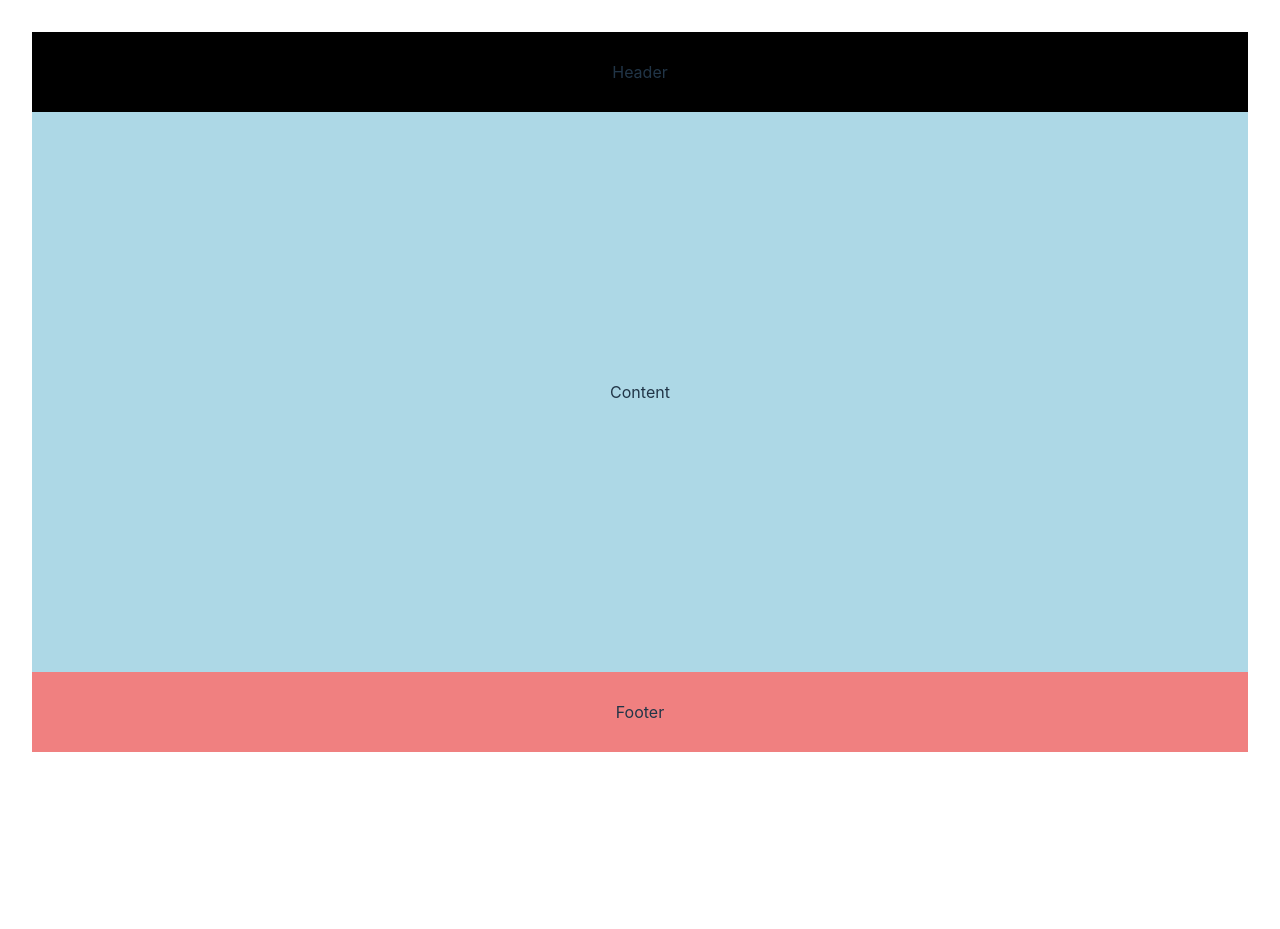
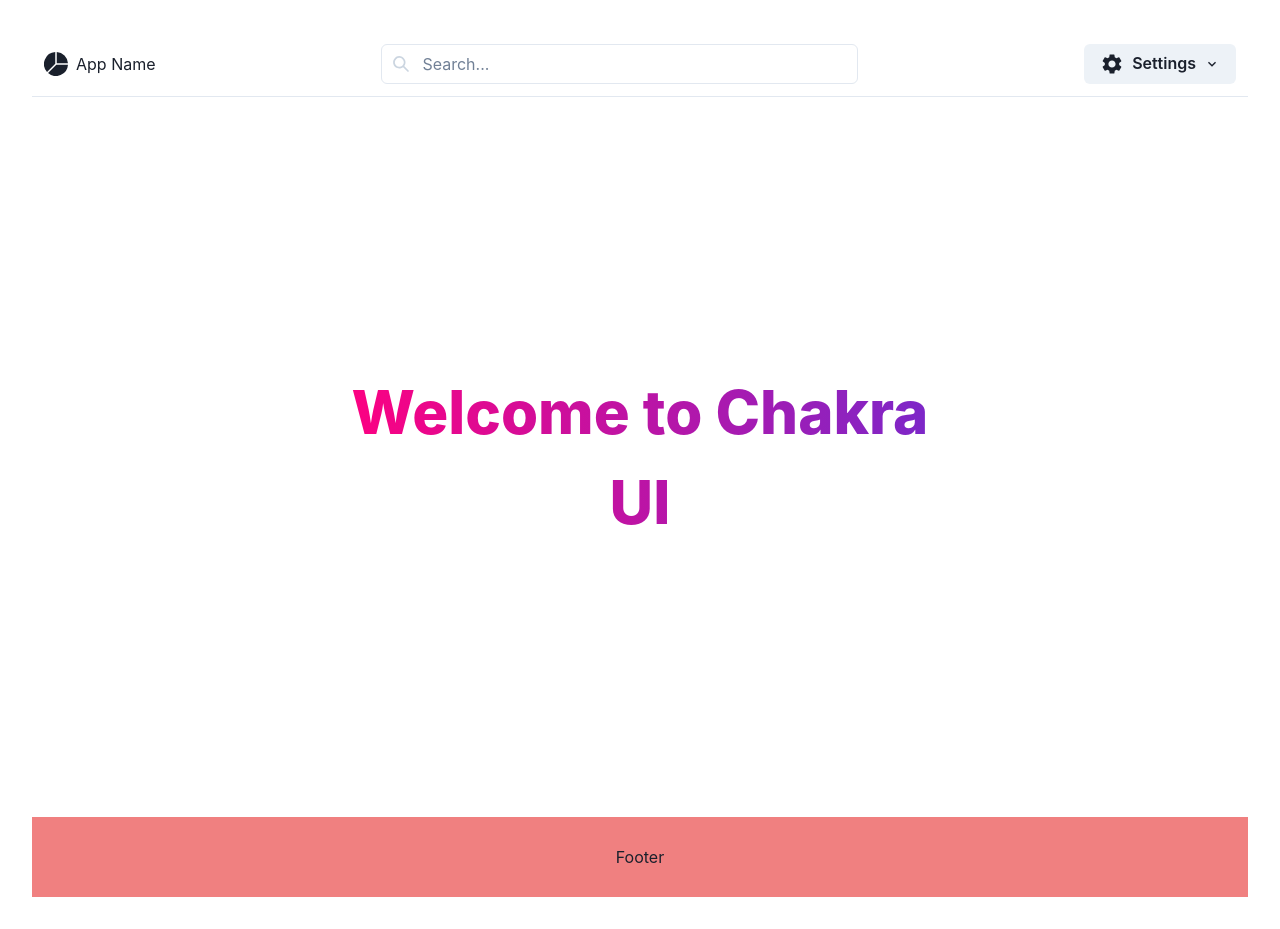
Before and after one commit to RioSebastianR/practica-pagina-web-seba, a React (Vite) app in the folder practicas-react/: page / in a window 1280 px wide. Before the commit the page ends 800 px from the top, so only its background shows below. Built offline with nearby package versions, Linux system fonts and the light colour scheme.

Commit message:
Agrego chakra-ui

```diff
--- a/practicas-react/package.json
+++ b/practicas-react/package.json
@@ -9,6 +9,7 @@
     "preview": "vite preview"
   },
   "dependencies": {
+    "@chakra-ui/icons": "^2.0.4",
     "react": "^18.2.0",
     "react-dom": "^18.2.0"
   },
@@ -16,6 +17,7 @@
     "@types/react": "^18.0.15",
     "@types/react-dom": "^18.0.6",
     "@vitejs/plugin-react": "^2.0.0",
+    "react-icons": "^4.4.0",
     "vite": "^3.0.0"
   }
 }
--- a/practicas-react/src/App.jsx
+++ b/practicas-react/src/App.jsx
@@ -3,13 +3,17 @@ import Header from "./components/Header";
 import Content from "./components/Content";
 import Footer from "./components/Footer";
 
+import { ChakraProvider, Box } from "@chakra-ui/react";
+
 function App() {
   return (
-    <div className="App">
-      <Header />
-      <Content />
-      <Footer />
-    </div>
+    <ChakraProvider>
+      <Box className="App">
+        <Header />
+        <Content />
+        <Footer />
+      </Box>
+    </ChakraProvider>
   );
 }
 
--- a/practicas-react/src/components/Content.jsx
+++ b/practicas-react/src/components/Content.jsx
@@ -1,7 +1,21 @@
 import React from "react";
 
+import { Flex, Text } from "@chakra-ui/react";
+
 function Content() {
-  return <div className="content">Content</div>;
+  return (
+    <Flex align="center" justify="center" w="100%" h="90vh">
+      <Text
+        bgGradient="linear(to-l, #7928CA, #FF0080)"
+        bgClip="text"
+        fontSize="6xl"
+        fontWeight="extrabold"
+        w="50%"
+      >
+        Welcome to Chakra UI
+      </Text>
+    </Flex>
+  );
 }
 
 export default Content;
--- a/practicas-react/src/components/Header.jsx
+++ b/practicas-react/src/components/Header.jsx
@@ -1,7 +1,26 @@
 import React from "react";
 
+import Logo from "./header/Logo";
+import SearchBox from "./header/SearchBox";
+import UserMenu from "./header/UserMenu";
+
+import { HStack, Spacer } from "@chakra-ui/react";
+
 function Header() {
-  return <div className="header">Header</div>;
+  return (
+    <HStack
+      spacing="24px"
+      borderBottom="1px"
+      borderBottomColor="gray.200"
+      p="3"
+    >
+      <Logo />
+      <Spacer />
+      <SearchBox />
+      <Spacer />
+      <UserMenu />
+    </HStack>
+  );
 }
 
 export default Header;
--- /dev/null
+++ b/practicas-react/src/components/header/Logo.jsx
@@ -0,0 +1,15 @@
+import React from "react";
+
+import { HStack, Icon, Box } from "@chakra-ui/react";
+import { BsFillPieChartFill } from "react-icons/bs";
+
+function Logo() {
+  return (
+    <HStack>
+      <Icon as={BsFillPieChartFill} w={6} h={6} />
+      <Box>App Name</Box>
+    </HStack>
+  );
+}
+
+export default Logo;
--- /dev/null
+++ b/practicas-react/src/components/header/SearchBox.jsx
@@ -0,0 +1,20 @@
+import React from "react";
+
+import { Box, Input, InputGroup, InputLeftElement } from "@chakra-ui/react";
+import { SearchIcon } from "@chakra-ui/icons";
+
+function SearchBox() {
+  return (
+    <Box w="40%">
+      <InputGroup>
+        <InputLeftElement
+          pointerEvents="none"
+          children={<SearchIcon color="gray.300" />}
+        />
+        <Input type="text" placeholder="Search..." />
+      </InputGroup>
+    </Box>
+  );
+}
+
+export default SearchBox;
--- /dev/null
+++ b/practicas-react/src/components/header/UserMenu.jsx
@@ -0,0 +1,36 @@
+import React from "react";
+
+import {
+  HStack,
+  MenuButton,
+  Menu,
+  Button,
+  MenuItem,
+  MenuList,
+  Box,
+  Icon,
+} from "@chakra-ui/react";
+import { ChevronDownIcon } from "@chakra-ui/icons";
+import { MdSettings } from "react-icons/md";
+
+function UserMenu() {
+  return (
+    <Menu>
+      <MenuButton as={Button} rightIcon={<ChevronDownIcon />}>
+        <HStack>
+          <Icon as={MdSettings} w={6} h={6} />
+          <Box>Settings</Box>
+        </HStack>
+      </MenuButton>
+      <MenuList>
+        <MenuItem>Download</MenuItem>
+        <MenuItem>Create a Copy</MenuItem>
+        <MenuItem>Mark as Draft</MenuItem>
+        <MenuItem>Delete</MenuItem>
+        <MenuItem>Attend a Workshop</MenuItem>
+      </MenuList>
+    </Menu>
+  );
+}
+
+export default UserMenu;
--- a/practicas-react/src/index.css
+++ /dev/null
@@ -1,69 +0,0 @@
-:root {
-  font-family: Inter, Avenir, Helvetica, Arial, sans-serif;
-  font-size: 16px;
-  line-height: 24px;
-  font-weight: 400;
-
-  color-scheme: light dark;
-  color: rgba(255, 255, 255, 0.87);
-  background-color: #242424;
-
-  font-synthesis: none;
-  text-rendering: optimizeLegibility;
-  -webkit-font-smoothing: antialiased;
-  -moz-osx-font-smoothing: grayscale;
-  -webkit-text-size-adjust: 100%;
-}
-
-a {
-  font-weight: 500;
-  color: #646cff;
-  text-decoration: inherit;
-}
-a:hover {
-  color: #535bf2;
-}
-
-body {
-  margin: 0;
-  display: flex;
-  min-width: 320px;
-  min-height: 100vh;
-}
-
-h1 {
-  font-size: 3.2em;
-  line-height: 1.1;
-}
-
-button {
-  border-radius: 8px;
-  border: 1px solid transparent;
-  padding: 0.6em 1.2em;
-  font-size: 1em;
-  font-weight: 500;
-  font-family: inherit;
-  background-color: #1a1a1a;
-  cursor: pointer;
-  transition: border-color 0.25s;
-}
-button:hover {
-  border-color: #646cff;
-}
-button:focus,
-button:focus-visible {
-  outline: 4px auto -webkit-focus-ring-color;
-}
-
-@media (prefers-color-scheme: light) {
-  :root {
-    color: #213547;
-    background-color: #ffffff;
-  }
-  a:hover {
-    color: #747bff;
-  }
-  button {
-    background-color: #f9f9f9;
-  }
-}
--- a/practicas-react/src/main.jsx
+++ b/practicas-react/src/main.jsx
@@ -1,7 +1,6 @@
 import React from "react";
 import ReactDOM from "react-dom/client";
 import App from "./App";
-import "./index.css";
 
 ReactDOM.createRoot(document.getElementById("root")).render(
   <React.StrictMode>
```
Also changed, not shown: 2 other files (tests, documents, lock files or other folders).
